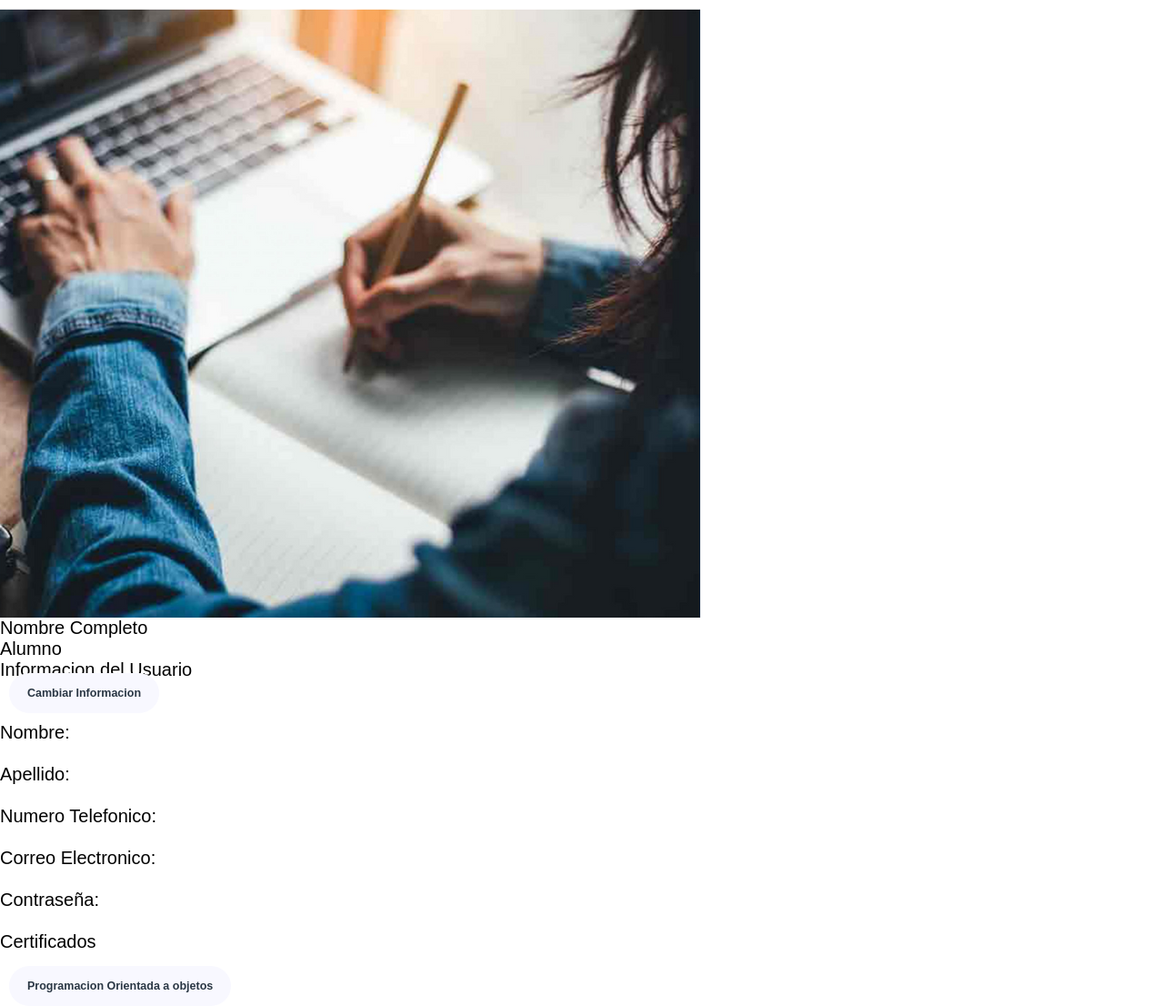
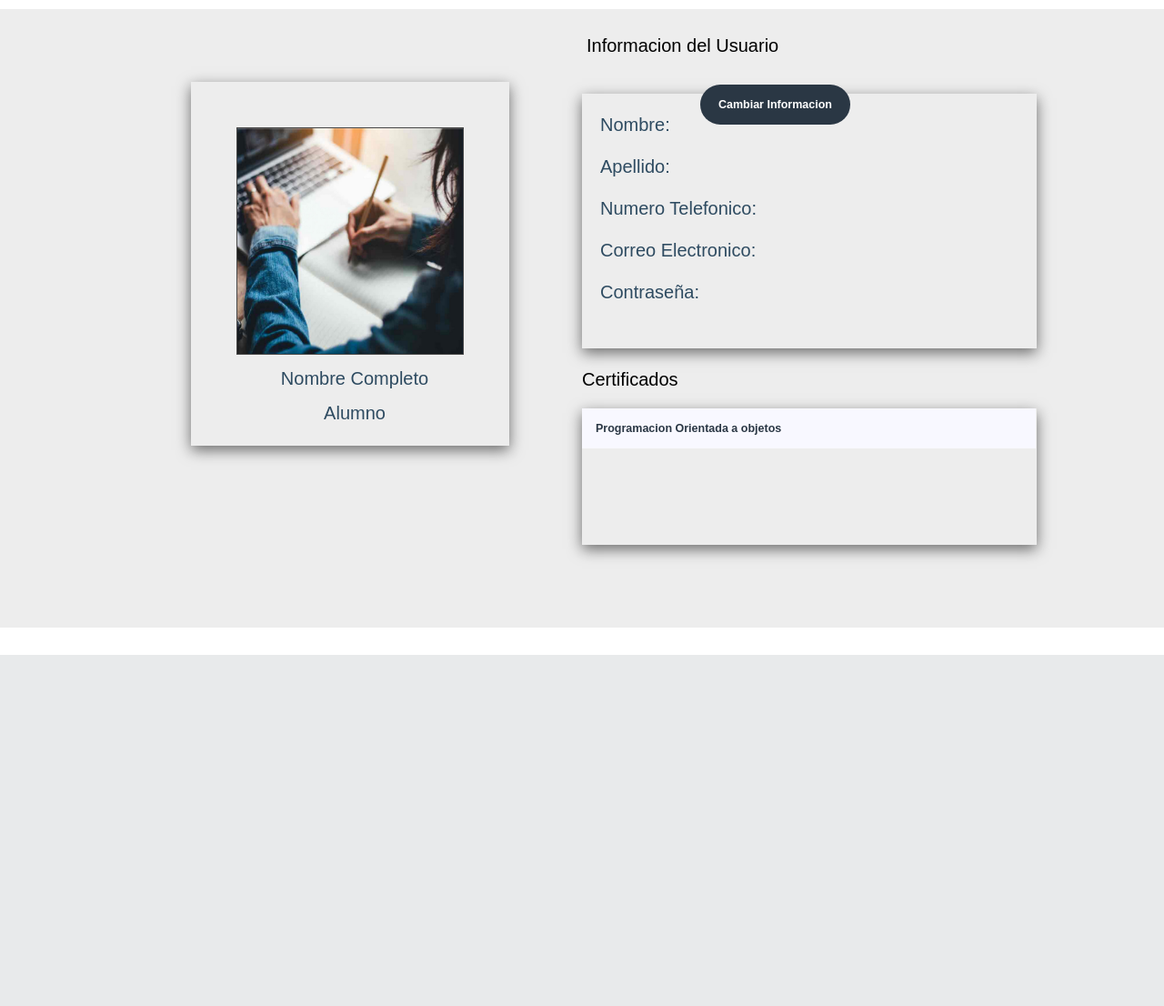
Before and after one commit to MANGO2412/Bcourses2, a PHP site: page /vistaalumno.html in a window 1280 px wide. Shown: the part 80-1186 px from the top of the page at 91% size. After the commit the page ends 800 px from the top, so only its background shows below. Run offline with PHP 8.4, Linux system fonts and the light colour scheme.

Commit message:
Agregado estilos del perfil de alumno ymaestro

```diff
--- a/src/styles/home.css
+++ b/src/styles/home.css
@@ -353,3 +353,166 @@
 body{
     background-color: #ededed;
 }
+/* ------------------------ Este es del diseño del perfil del alumno ---------------*/
+#dividida1{
+    display: flex;
+}
+.izq1{
+    background-color: #ededed;
+    height: 85vh;
+    width: 50%;
+    text-align: center;
+}
+.der1{
+    background-color: #ededed;
+    background-size: cover;
+    background-position: center;
+    width: 50%;
+    height: 85vh;
+
+}
+.imgalum{
+    margin-top: 50px;
+    margin-bottom: 10px;
+    width: 250px;
+    height: 250px;
+    text-align: center;
+    border: 1px solid rgb(69,69,69);
+}
+.tarjetalum{
+    margin: 80px 0px 0px 210px;
+    text-align: center;
+    color: rgb(69,69,69);
+    padding: 0px;
+    box-shadow: 0px 5px 15px rgba(0,0,0,0.55);
+    width: 350px;
+    height: 400px;
+    color: #2e4b61;
+}
+
+.infousu{
+    margin: 8px 0px 0px 0px;
+}
+ul {
+    list-style-type: none;
+  }
+  .infodelusu{
+    margin: 20px 0px 0px 0px;
+    text-align: center;
+    padding: 0px;
+    box-shadow: 0px 5px 15px rgba(0,0,0,0.55);
+    width: 500px;
+    height: 280px;
+    color: #2e4b61;
+  }
+
+  .Nomb1{
+    font-weight: 50px bold;
+    text-align: center;
+    margin: 5px 10px 15px 20px;
+    color: #2e4b61;
+  }
+  .certificado{
+    margin: 20px 0px 0px 0px;
+    text-align: center;
+    padding: 0px;
+    box-shadow: 0px 5px 15px rgba(0,0,0,0.55);
+    width: 500px;
+    height: 150px;
+  }
+  .li{
+    font-weight: 100px;
+  }
+  .info{
+    font-weight: 50px bold;
+    text-align: left;
+    margin: 0px 10px 0px 20px;
+  }
+
+  ul.botonesalu{
+    font-family: cursive;
+    font-size: 20px;
+    line-height: 15px;
+    height: 100px;
+    text-align: center;
+}
+ul.botonesalu li{
+    display:block;
+    float: left;
+    height: 60px;
+    text-align: center;
+}
+
+ul.botonesalu li a{
+    text-align: left;
+	background-color: ghostwhite;
+	border-radius:0px;
+    color:   #2a3744;
+    margin: 0px 0px 0px 0px;
+    height: 100px;
+	padding: 15px 280px 15px 15px;
+    text-align: center;
+}
+
+.botonesalu li a{
+    background-color:  #2a3744;
+    color: ghostwhite;
+    text-decoration: none;
+    text-align: center;
+    border-radius: 0px;
+    font-weight: bolder;
+    font-size: 15px;
+    border: 0px solid;
+    font-size: 12.5px;
+  }
+
+ul.botonesalu li a:hover{
+	background-color:   #2a3744;
+	border: 0px solid ghostwhite;
+	color:  ghostwhite;
+}
+
+ul.botonesa{
+    margin:5px;
+    font-family: cursive;
+    font-size: 20px;
+    line-height: 65px;
+    height: 65px;
+}
+ul.botonesa li{
+    display:block;
+    float: right;
+    height: 60px;
+    text-align: right;
+}
+
+ul.botonesa li a{
+    text-align: center;
+	background-color: #2a3744;
+	border-radius:30px;
+    color:   white;
+
+    height: 100px;
+
+}
+
+.botonesa li a{
+    background-color:  white;
+    color: black;
+    padding: 15px 20px;
+    text-decoration: none;
+    text-align: center;
+    border-radius: 30px;
+    font-weight: bolder;
+    font-size: 15px;
+    margin: 8px 340px 0px 0px;
+    border: 0px solid;
+    font-size: 12.5px;
+    height: 60px;
+  }
+
+ul.botonesa li a:hover{
+	background-color:   white;
+	border: 0px solid black;
+	color:  black;
+}
```
